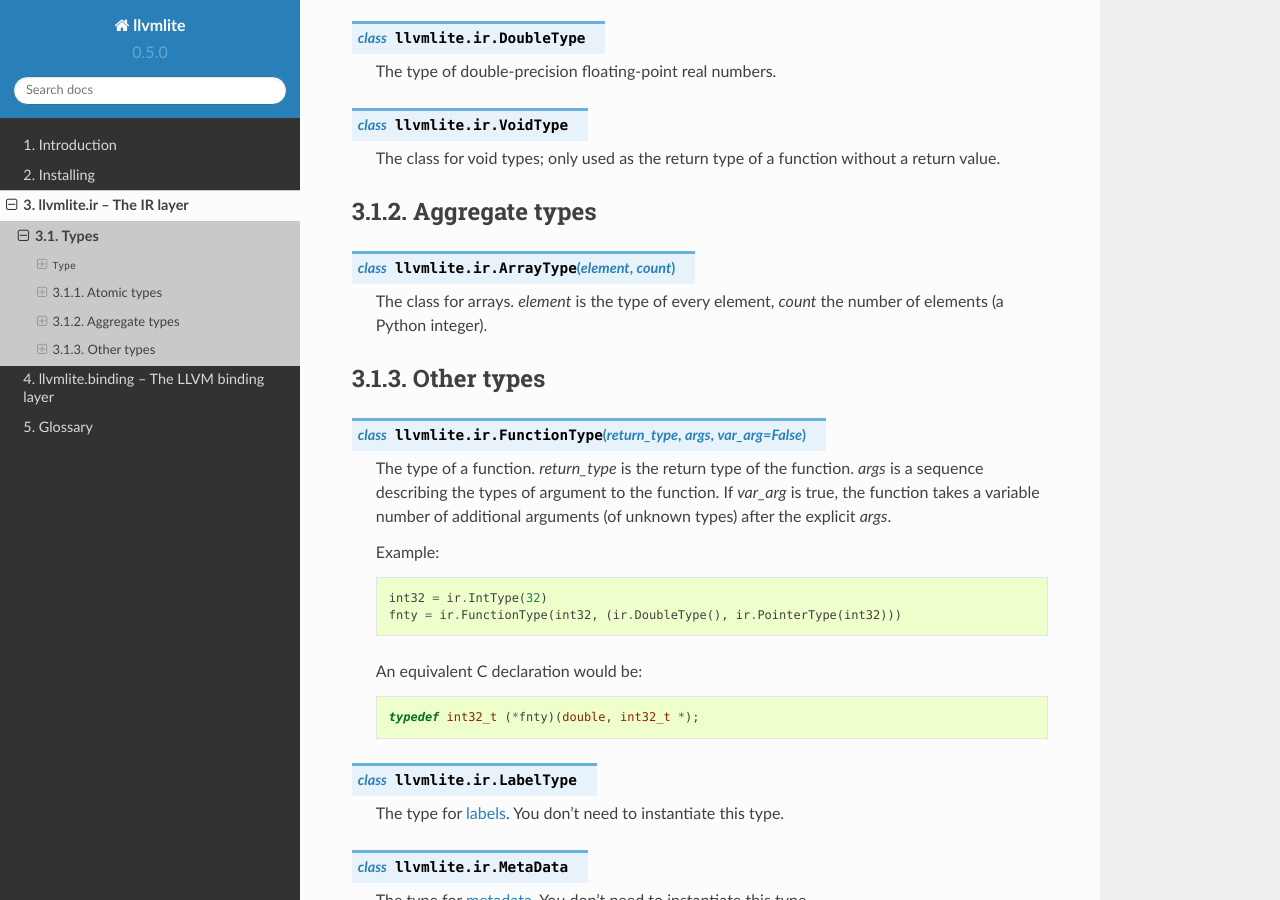
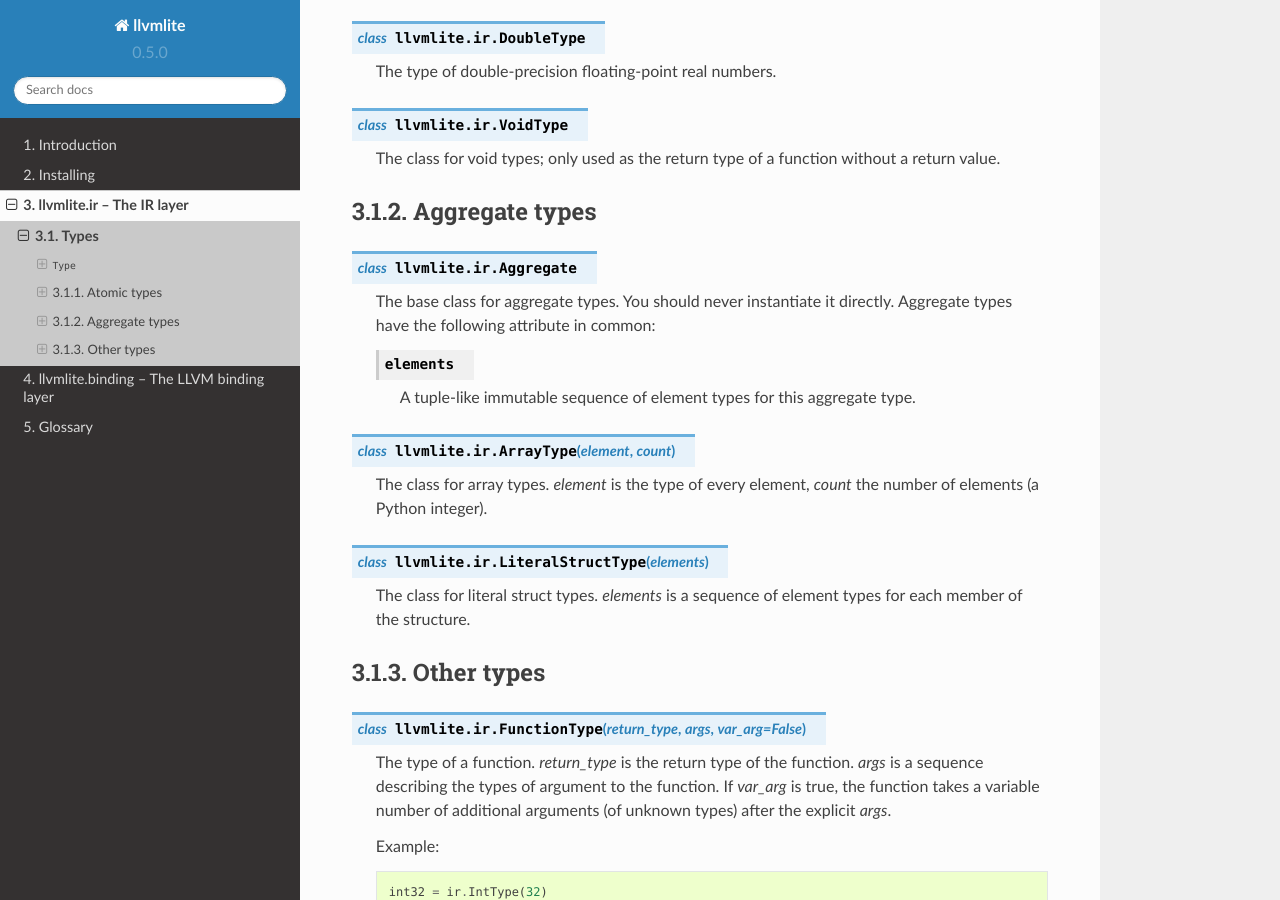
Before and after one commit to numba/llvmlite, a Sphinx documentation site: the page built from docs/source/ir/types.rst, in a window 1280 px wide and 900 px high, scrolled down 1333 px. Built offline with Sphinx 7.4.7 and the Read the Docs theme 2.0.0, drawn with Linux system fonts in a browser that asks for light colours; pages that are not in the unit, such as notebooks, are missing from menus.

Commit message:
Finish documenting types

```diff
--- a/docs/source/ir/types.rst
+++ b/docs/source/ir/types.rst
@@ -80,10 +80,31 @@ Atomic types
 Aggregate types
 ---------------
 
+.. class:: Aggregate
+
+   The base class for aggregate types.  You should never instantiate it
+   directly.  Aggregate types have the following attribute in common:
+
+   .. attribute:: elements
+
+      A tuple-like immutable sequence of element types for this aggregate
+      type.
+
+
 .. class:: ArrayType(element, count)
 
-   The class for arrays.  *element* is the type of every element, *count*
+   The class for array types.  *element* is the type of every element, *count*
    the number of elements (a Python integer).
+
+.. class:: LiteralStructType(elements)
+
+   The class for literal struct types.  *elements* is a sequence of element
+   types for each member of the structure.
+
+.. .. class:: IdentifiedStructType
+
+   I prefer not documenting this before the straighten out the API, which
+   is currently weird.
 
 
 Other types
```
